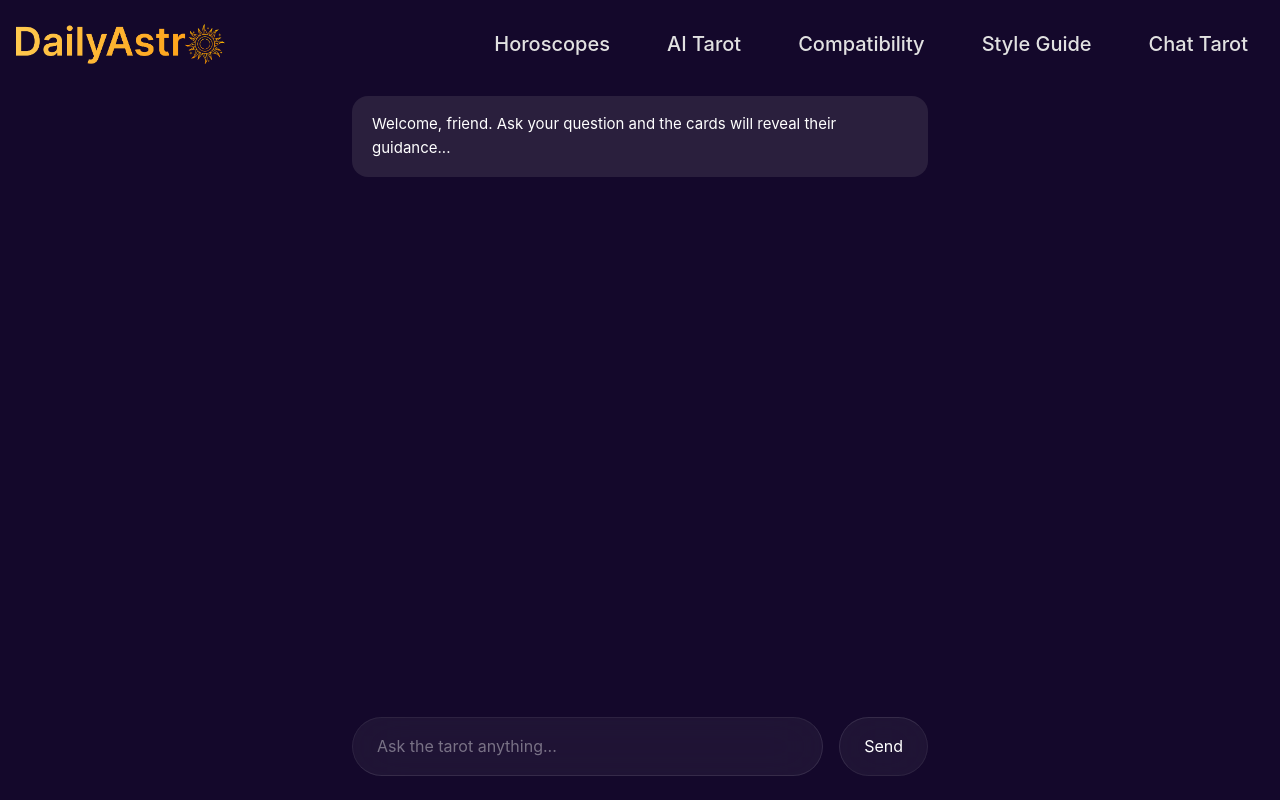
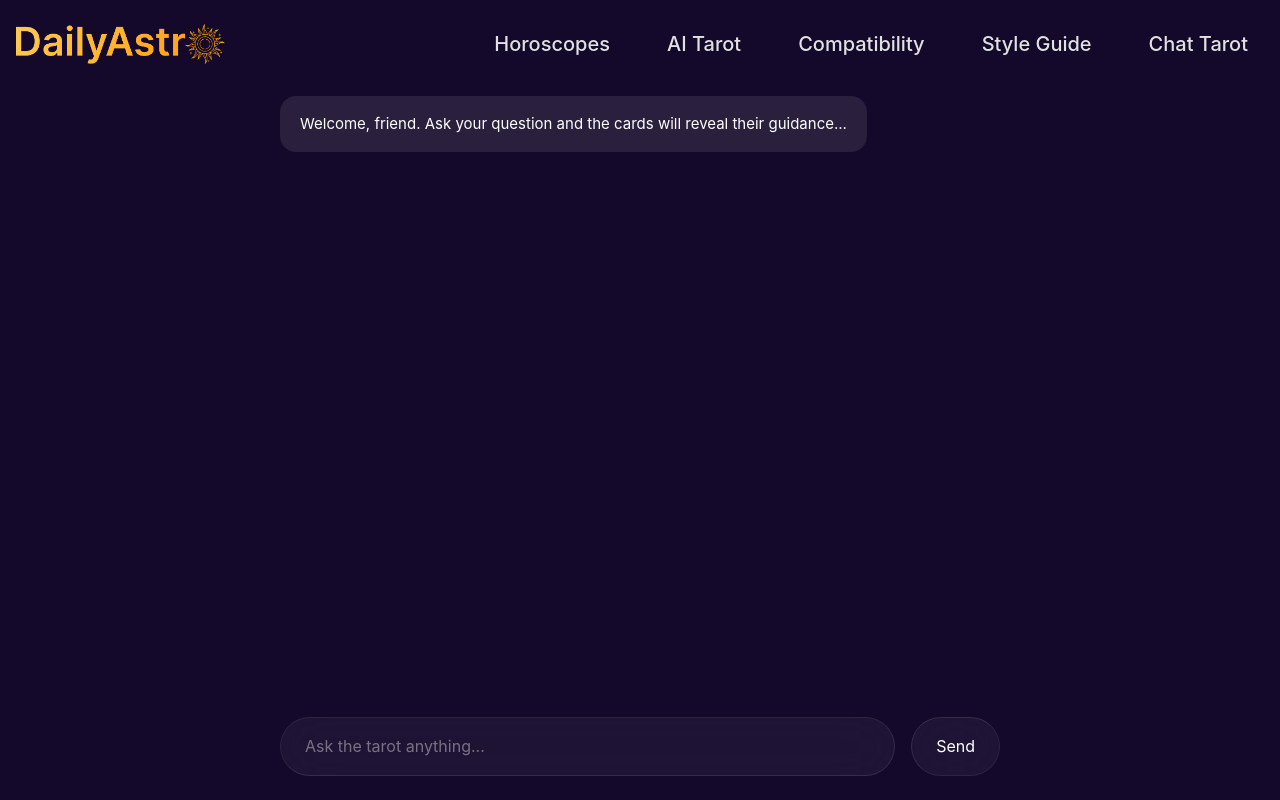
Before and after one commit to hatrinh16/horoscope, a Next.js app: page /chat-tarot in a window 1280 px wide. Built offline with nearby package versions, Linux system fonts and the light colour scheme.

Commit message:
responsive

```diff
--- a/pages/chat-tarot.jsx
+++ b/pages/chat-tarot.jsx
@@ -80,12 +80,17 @@ export default function TarotChat() {
   return (
   <main className="w-full min-h-screen bg-[#14082b] text-white flex flex-col items-center">
     <HeaderMenu />
+    {/* Cosmic background glow */}
+      <div className="pointer-events-none fixed inset-0 -z-10 overflow-hidden">
+        <div className="absolute top-[-200px] left-1/2 -translate-x-1/2 w-[900px] h-[900px] bg-violet-700/20 blur-[180px] rounded-full" />
+        <div className="absolute bottom-[-300px] right-[-200px] w-[700px] h-[700px] bg-purple-900/20 blur-[200px] rounded-full" />
+      </div>
 
     {/* Full width chat area */}
-    <div className="flex-1 flex flex-col w-3/4 pt-24">
+    <div className="flex-1 flex flex-col w-full lg:w-3/5 pt-24">
 
       {/* Messages take full width */}
-      <div className="flex-1 overflow-y-auto px-8 md:px-24 lg:px-48 space-y-4 pb-32">
+      <div className="flex-1 overflow-y-auto px-6 space-y-4 pb-32">
         {messages.map((msg, i) => (
           <div
             key={i}
@@ -109,7 +114,7 @@ export default function TarotChat() {
       </div>
 
       {/* Sticky input bar like ChatGPT */}
-      <div className="fixed bottom-0 w-3/4 px-8 md:px-24 lg:px-48 py-6">
+      <div className="fixed bottom-0 w-full lg:w-3/5 px-6 py-6">
         <div className="flex gap-4 ">
           <input
             className="
```
